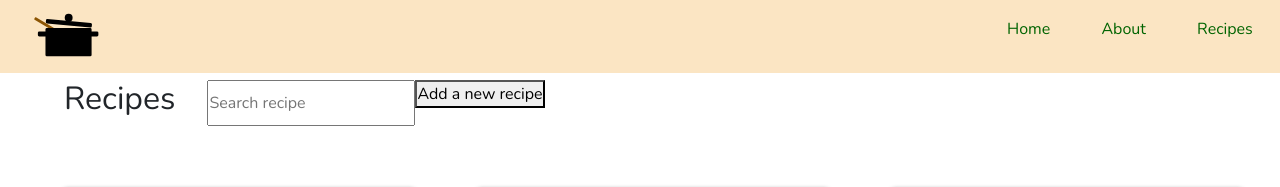
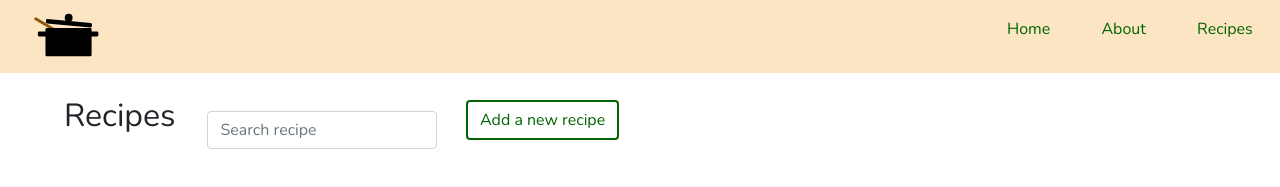
Before and after one commit to Sallaeliisa/Recipe_app, a React (Create React App) app: page /recipes in a window 1280 px wide. Shown: the top 187 px of the page. Built offline with nearby package versions, Linux system fonts and the light colour scheme; data requests are answered from the project's data file.

Commit message:
recipes some more styling

```diff
--- a/recipe.json
+++ b/recipe.json
@@ -78,6 +78,5 @@
       "recipeCategory": "other",
       "id": 3
     }
-
   ]
 }
--- a/src/App.js
+++ b/src/App.js
@@ -1,5 +1,3 @@
-// This is the basic structure of the page, where components are brought together
-
 import React from "react";
 import { BrowserRouter as Router } from "react-router-dom";
 import Header from "./Components/Header";
--- a/src/Components/Components_CSS/Recipes.css
+++ b/src/Components/Components_CSS/Recipes.css
@@ -41,15 +41,29 @@
   width: 100%;
 }
 
+.singleContainer {
+  width: 100vw;
+  display: flex;
+  justify-content: center;
+}
+
 .singleRecipe {
-  margin: 100px 0 100px 0;
+  width: 50%;
+  margin: 5rem;
 }
 
 .singleRecipe img {
-  width: 300px;
+  width: 400px;
 }
 
 .singleRecipe h5 {
   font-size: 20px;
   font-weight: normal;
 }
+.singleRecipe a:hover {
+  text-decoration: none;
+}
+
+.loading {
+  margin-top: 5rem;
+}
--- a/src/Components/Components_CSS/searchArea.css
+++ b/src/Components/Components_CSS/searchArea.css
@@ -1,9 +1,21 @@
 .searchBox {
+    width: fit-content;
+    height: 5rem;
     margin: 5rem 0 2rem 4rem;
-    display: flex;
+    display: inline-flex;
+    align-items: center;
 }
 
 .searchBox h1 {
     font-size: 32px;
     margin-right: 2rem;
 }
+
+.searchBox form.form-inline {
+    margin-right: 2rem;
+    padding: 0;
+}
+
+.searchBox a:hover {
+    text-decoration: none;
+}
--- a/src/Components/SearchBox.js
+++ b/src/Components/SearchBox.js
@@ -1,13 +1,17 @@
 import React from "react";
 import { Link } from "react-router-dom";
+import Form from "react-bootstrap/Form";
+import Button from "react-bootstrap/Button";
 
 const SearchBox = (props) => {
   return (
     <div className="searchBox">
       <h1>Recipes</h1>
-      <input type="text" onChange={props.search} placeholder="Search recipe" />
+      <Form inline>
+      <Form.Control type="text" placeholder="Search recipe" className="mr-sm-2" onChange={props.search} />
+      </Form>
       <Link to={`/recipes/new`}>
-        <button>Add a new recipe</button>
+        <Button variant="outline-primary">Add a new recipe</Button>
       </Link>
     </div>
   );
--- a/src/Components/SingleRecipe.js
+++ b/src/Components/SingleRecipe.js
@@ -2,6 +2,7 @@ import axios from "axios";
 import React, { useEffect, useState } from "react";
 import { useParams } from "react-router-dom";
 import { Link } from "react-router-dom";
+import Button from "react-bootstrap/Button";
 
 const SingleRecipe = () => {
   const [recipe, setRecipe] = useState();
@@ -18,11 +19,12 @@ const SingleRecipe = () => {
   let recipeData = undefined;
 
   if (!recipe) {
-    recipeData = <h1>Loading...</h1>;
+    recipeData = <div className="loading"><h1>Loading...</h1></div>;
   }
 
   if (recipe) {
     recipeData = (
+      <div className="singleContainer">
       <div className="singleRecipe">
         <h2>{recipe.name}</h2>
         <img src={recipe.image} alt="meal prepared" />
@@ -52,8 +54,9 @@ const SingleRecipe = () => {
         </ul>
         </div>
         <Link to={`/recipes`}>
-          <button>Back to recipes</button>
+        <Button variant="outline-primary">Back to recipes</Button>
         </Link>
+      </div>
       </div>
     );
   }
--- a/src/index.js
+++ b/src/index.js
@@ -1,5 +1,4 @@
 import 'bootstrap/dist/css/bootstrap.min.css';
-
 
 import React from 'react';
 import ReactDOM from 'react-dom';
```
